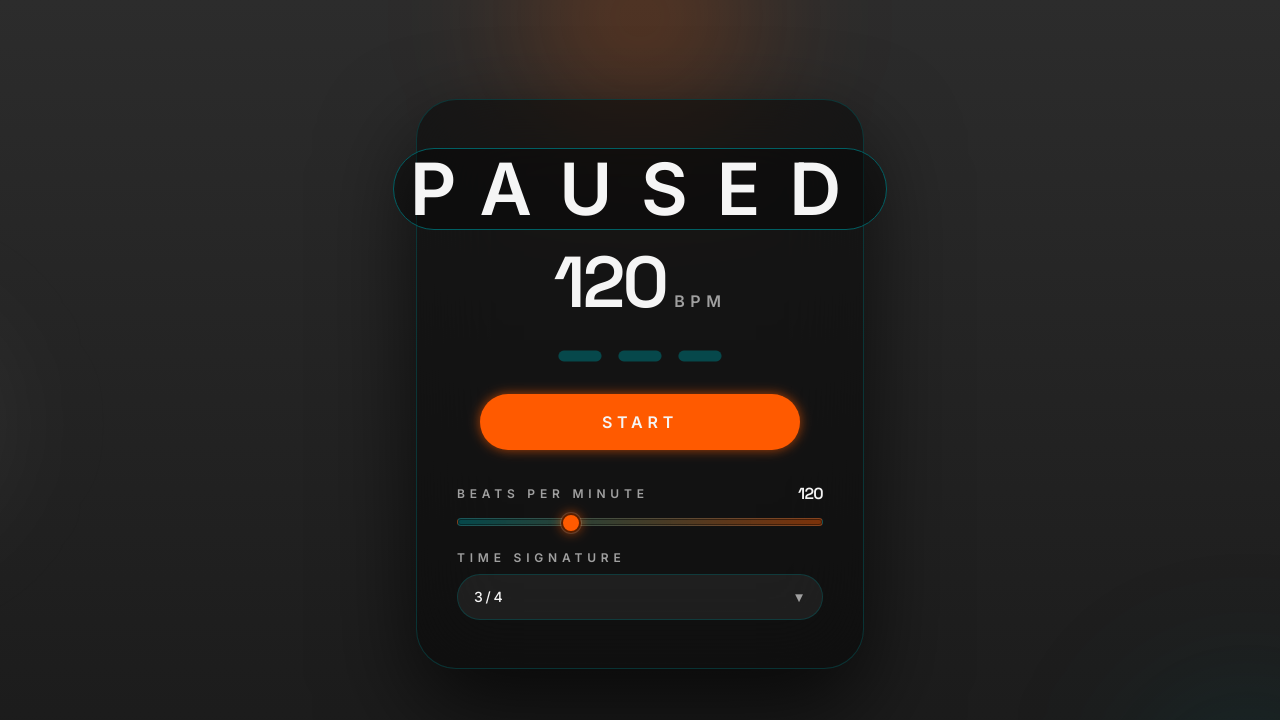
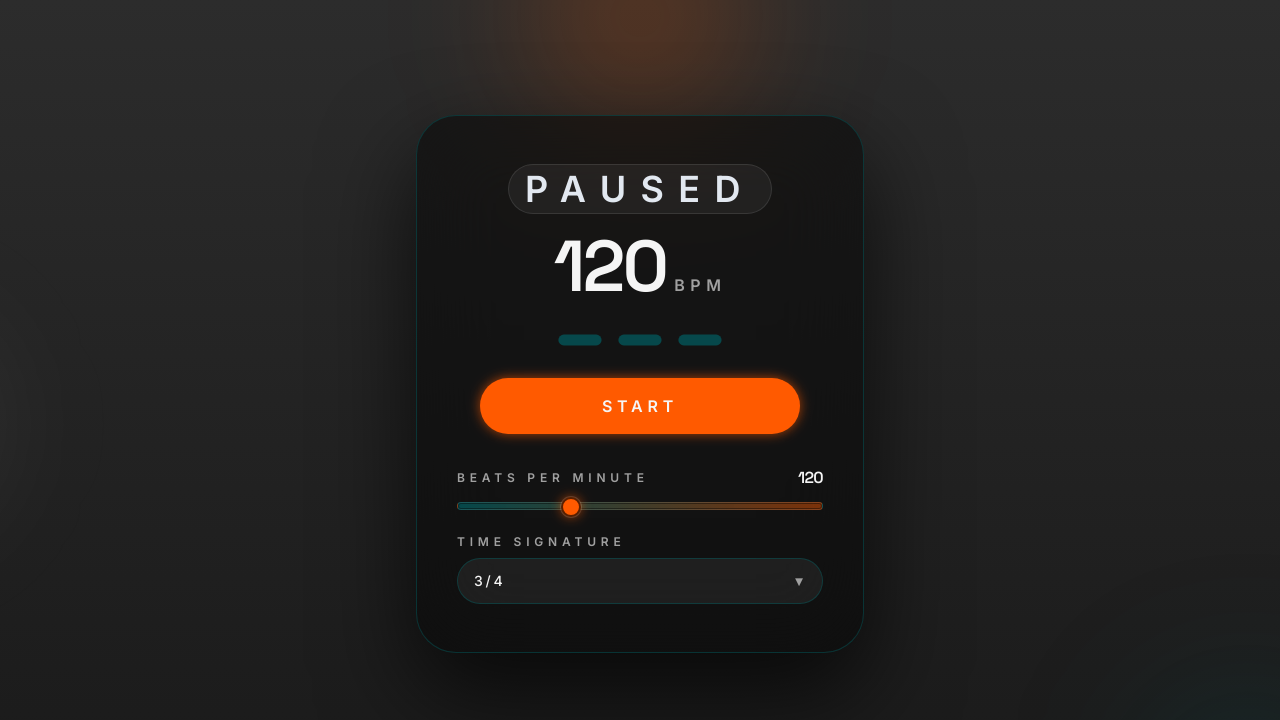
Before and after one commit to cassina/metronome, a Next.js app: page / in a window 1280 px wide. Shown: the top 720 px of the page. Built offline with nearby package versions, Linux system fonts and the light colour scheme.

Commit message:
feat: improve beat status handling

```diff
--- a/src/app/page.tsx
+++ b/src/app/page.tsx
@@ -20,6 +20,23 @@ export default function MetronomeClient() {
   const [installEvent, setInstallEvent] =
     useState<BeforeInstallPromptEvent | null>(null);
   const hasHydratedTimeSignature = useRef(false);
+
+  type MetronomeStatus = 'paused' | 'running';
+
+  const getBeatAriaLabel = (
+    metronomeStatus: MetronomeStatus,
+    display: string,
+  ): string => (metronomeStatus === 'paused' ? 'Paused' : `Beat ${display}`);
+
+  const status: MetronomeStatus =
+    bpm === 0 || !isRunning ? 'paused' : 'running';
+  const beatDisplay: string =
+    status === 'paused' ? 'Paused' : String(Math.max(currentBeat, 0) + 1);
+  const labelSize = status === 'paused' ? 'text-4xl' : 'text-7xl';
+  const labelTone =
+    status === 'paused'
+      ? 'border-white/10 bg-white/5 shadow-none'
+      : 'border-white/20 bg-white/10 shadow-[var(--glow)]';
 
   useEffect(() => {
     const handler = (e: BeforeInstallPromptEvent) => {
@@ -63,9 +80,6 @@ export default function MetronomeClient() {
 
     hasHydratedTimeSignature.current = true;
   }, [setTimeSignature, timeSignature]);
-
-  const beatLabel =
-    bpm === 0 || !isRunning ? 'Paused' : `${Math.max(currentBeat, 0) + 1}`;
 
   const buttonStateClasses = isRunning
     ? 'bg-[#c74a00] text-[#f5f5f5] shadow-[var(--glow)] hover:bg-[#ff6e1f] hover:shadow-[0_0_48px_rgba(255,90,0,0.7)]'
@@ -125,12 +139,14 @@ export default function MetronomeClient() {
           style={{ borderColor: 'var(--accent-secondary-soft)' }}
         >
           <div className="flex flex-col items-center gap-4">
+            {/* biome-ignore lint/a11y/useSemanticElements: role='status' requested for the label */}
             <span
-              className="rounded-full border bg-[rgba(0,0,0,0.38)] px-4 py-1 text-7xl font-semibold uppercase tracking-[0.4em] text-[#f5f5f5]"
-              style={{ borderColor: 'var(--accent-secondary)' }}
+              role="status"
               aria-live="polite"
+              aria-label={getBeatAriaLabel(status, beatDisplay)}
+              className={`select-none rounded-full border px-4 py-1 font-semibold uppercase tracking-[0.4em] text-slate-200 ${labelSize} ${labelTone}`}
             >
-              {beatLabel}
+              {beatDisplay}
             </span>
             <div className="flex items-baseline gap-2">
               <span className="font-display font-semibold text-[#f5f5f5] sm:text-7xl">
```
